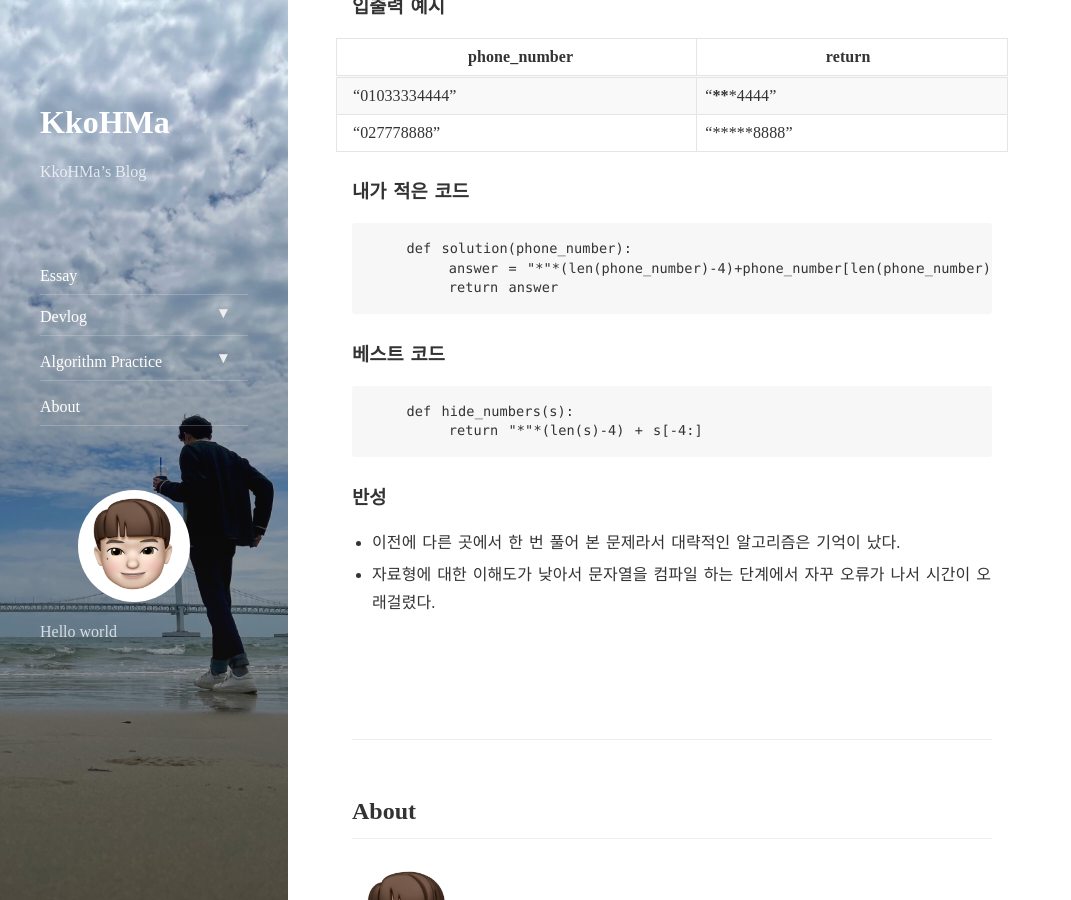
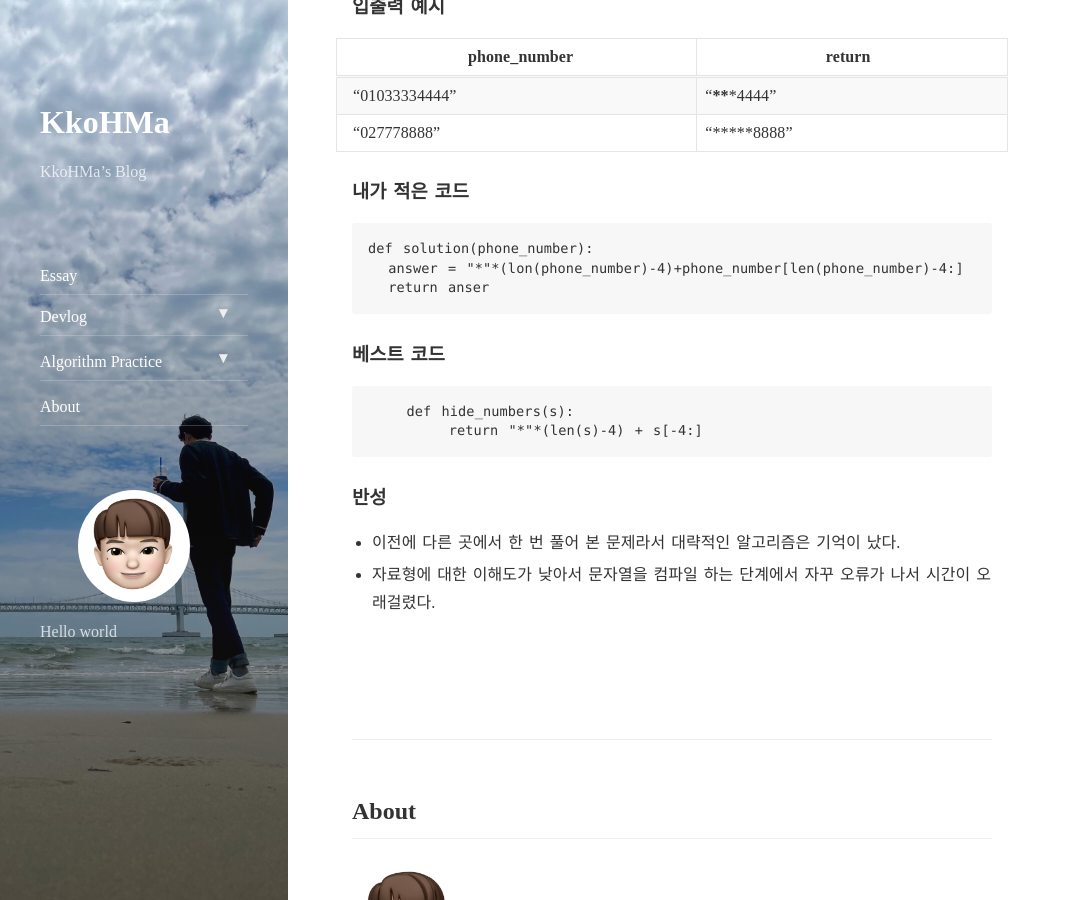
Before and after one commit to hminkim/hminkim.github.io, a Jekyll site: the page built from _posts/2021-05-16-ap_post1.markdown, in a window 1280 px wide and 900 px high, scrolled down 407 px. Shown: the whole window, without its empty margins (0-1071 px from the left). Built offline with Jekyll 4.4.1, drawn with Linux system fonts in a browser that asks for light colours; nearby versions of some CDN libraries; comment, search, counter and statistics services are not loaded.

Commit message:
Update 2021-05-16-ap_post1.markdown

````diff
--- a/_posts/2021-05-16-ap_post1.markdown
+++ b/_posts/2021-05-16-ap_post1.markdown
@@ -26,9 +26,9 @@ tags: programers
 ### 내가 적은 코드
 
 ```python
-    def solution(phone_number):
-        answer = "*"*(len(phone_number)-4)+phone_number[len(phone_number)-4:]
-        return answer
+def solution(phone_number):
+  answer = "*"*(lon(phone_number)-4)+phone_number[len(phone_number)-4:]
+  return anser
 ```
 
 
````
